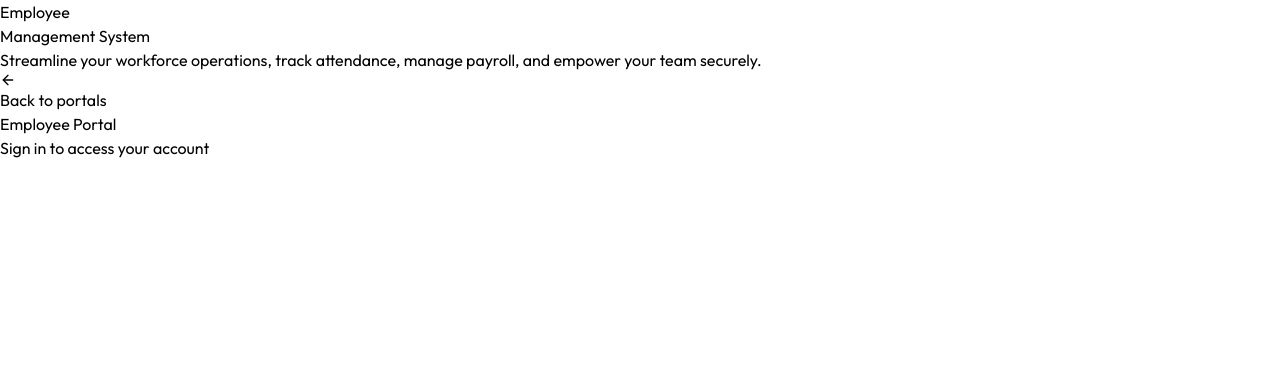
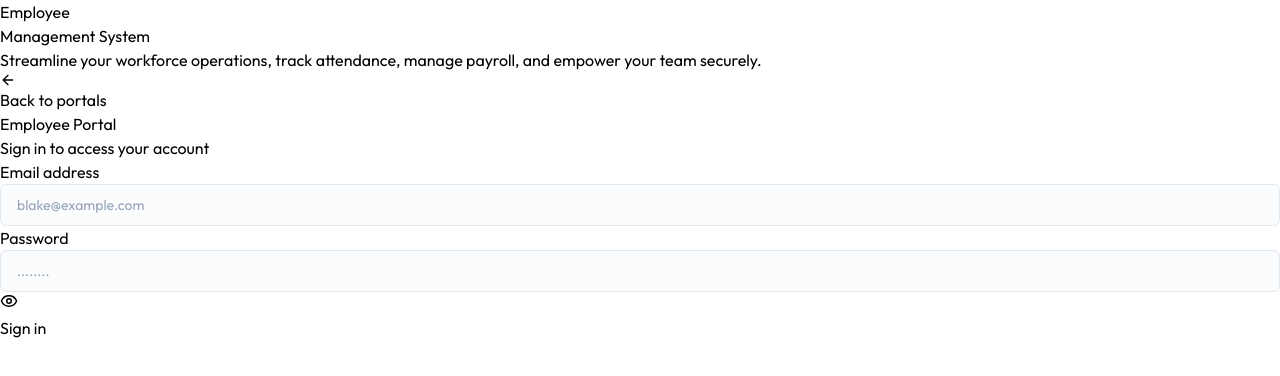
Before and after one commit to Bri-igbt/Employee_Management_Systems, a React (Vite) app in the folder client/: page /login/employee in a window 1280 px wide. Shown: the top 376 px of the page. Built offline with nearby package versions, Linux system fonts and the light colour scheme.

Commit message:
landing page and login page completed

```diff
--- a/client/src/components/LoginForm.jsx
+++ b/client/src/components/LoginForm.jsx
@@ -1,7 +1,7 @@
 import React, { useState } from 'react'
 import LoginLeftSide from './LoginLeftSide.jsx'
 import { Link } from 'react-router-dom'
-import { ArrowLeftIcon } from 'lucide-react'
+import { ArrowLeftIcon, EyeIcon, EyeOffIcon, Loader2Icon } from 'lucide-react'
 
 const LoginForm = ({ role, title, subtitle}) => {
 
@@ -40,8 +40,43 @@
 
                     <form className='space-y-5' onSubmit={handleSubmit}>
                         <div>
-                            <label htmlFor=""></label>
+                            <label className='block text-sm font-medium text-slate-700 mb-2'>Email address</label>
+                            <input
+                                type="email"
+                                value={email}
+                                onChange={(e)=> setEmail(e.target.value)}
+                                required
+                                placeholder='blake@example.com'
+                                className='hover:border-orange-500'
+                            />
                         </div>
+
+                        <div>
+                            <label className='block text-sm font-medium text-slate-700 mb-2 '>Password</label>
+                            <div className='relative'>
+                                <input
+                                    type={showPassword ? 'text' : 'password'}
+                                    value={password}
+                                    onChange={(e) => setPassword(e.target.value)}
+                                    required
+                                    className='pr-11 hover:border-orange-500'
+                                    placeholder='........'
+                                />
+
+                                <button type='button' className='absolute right-3 top-1/2 -translate-y-1/2 text-slate-400 hover:text-slate-600 transition-colors' onClick={()=> setShowPassword(!showPassword)}>
+                                    {showPassword ? <EyeOffIcon size={18} /> : <EyeIcon size={18} />}
+                                </button>
+                            </div>
+                        </div>
+
+                        <button
+                            type='submit'
+                            disabled={loading}
+                            className='w-full py-3 bg-gradient-to-r from-orange-600 to-orange-500 text-black rounded-md text-sm font-semibold hover:from-orange-700 hover:to-orange-600 disabled:opacity-50 transition-all duration-200 shadow-lg shadow-orange-500/25 active:scale-[0.98] flex items-center justify-center'
+                        >
+                            {loading && <Loader2Icon className='animate-spin w-4 h-4 mr-2' /> }
+                            Sign in
+                        </button>
                     </form>
                 </div>
             </div>
```
